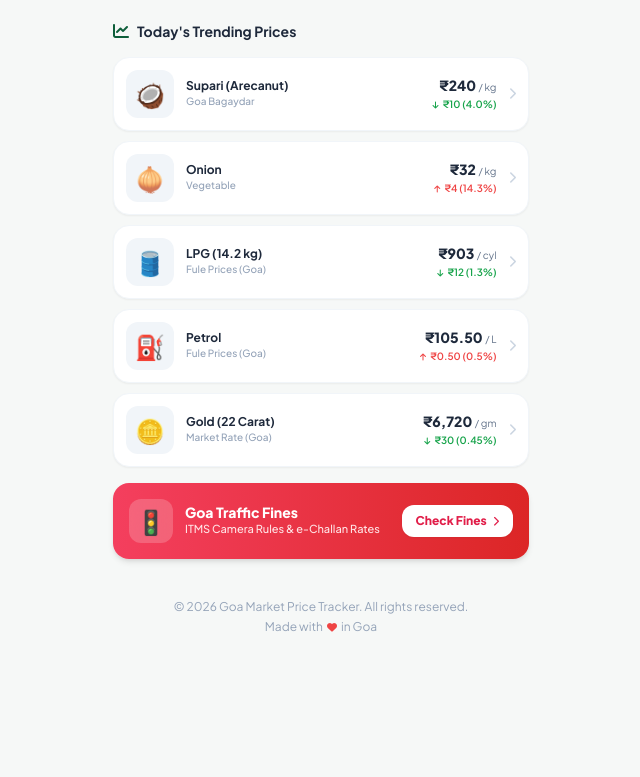
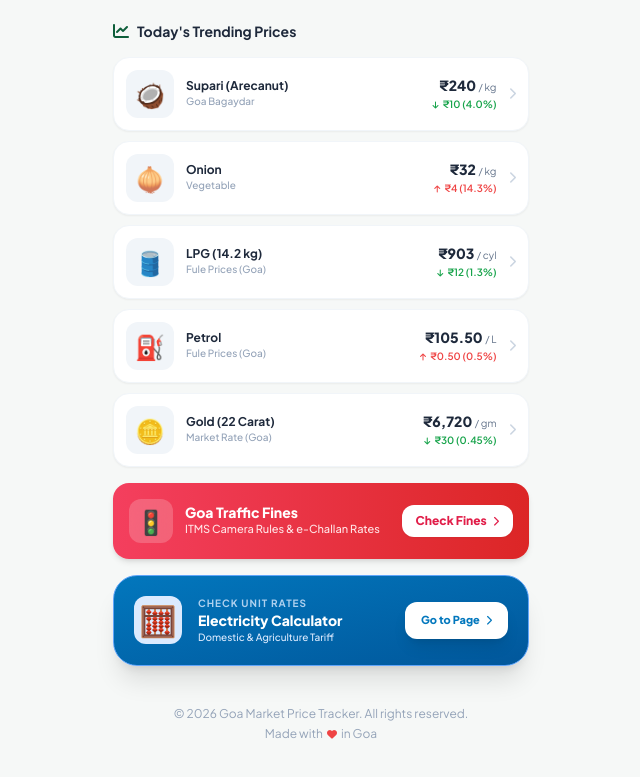
Before and after one commit to vikscan732-del/goa-market-pulse, a plain HTML site: page index.html in a window 1280 px wide. Shown: the part 265-1042 px from the top of the page, without its empty margins (319-959 px from the left). Before the commit the page ends 972 px from the top, so only its background shows below. Drawn offline with nearby package versions, Linux system fonts and the light colour scheme.

Commit message:
index.html

```diff
--- a/index.html
+++ b/index.html
@@ -144,6 +144,28 @@
 </div>
 
 
+        <!-- START: Electricity Charge Calculator Banner -->
+<div class="bg-gradient-to-br from-[#0277bd] to-[#01579b] rounded-3xl p-5 text-white shadow-xl flex items-center justify-between mt-4 border border-blue-400">
+    <div class="flex items-center gap-4">
+        <!-- New matching light blue icon box -->
+        <div class="w-12 h-12 bg-blue-100 rounded-xl flex items-center justify-center text-3xl shrink-0">
+            🧮
+        </div>
+        <div>
+            <span class="text-[10px] uppercase font-bold tracking-widest text-blue-100 block opacity-80">Check Unit Rates</span>
+            <h3 class="font-extrabold text-sm text-white leading-snug">Electricity Calculator</h3>
+            <p class="text-[10px] text-blue-100 font-medium">Domestic & Agriculture Tariff</p>
+        </div>
+    </div>
+    <!-- Direct link to your electricity html page -->
+    <a href="electricity.html" class="bg-white text-[#0277bd] hover:bg-blue-50 text-[11px] font-extrabold px-4 py-2.5 rounded-xl shadow-lg transition duration-200 flex items-center gap-1.5 whitespace-nowrap">
+        <span>Go to Page</span>
+        <i class="fas fa-chevron-right text-[10px]"></i>
+    </a>
+</div>
+<!-- END: Electricity Charge Calculator Banner -->
+
+
     </main>
 
     <!-- Footer -->
```
